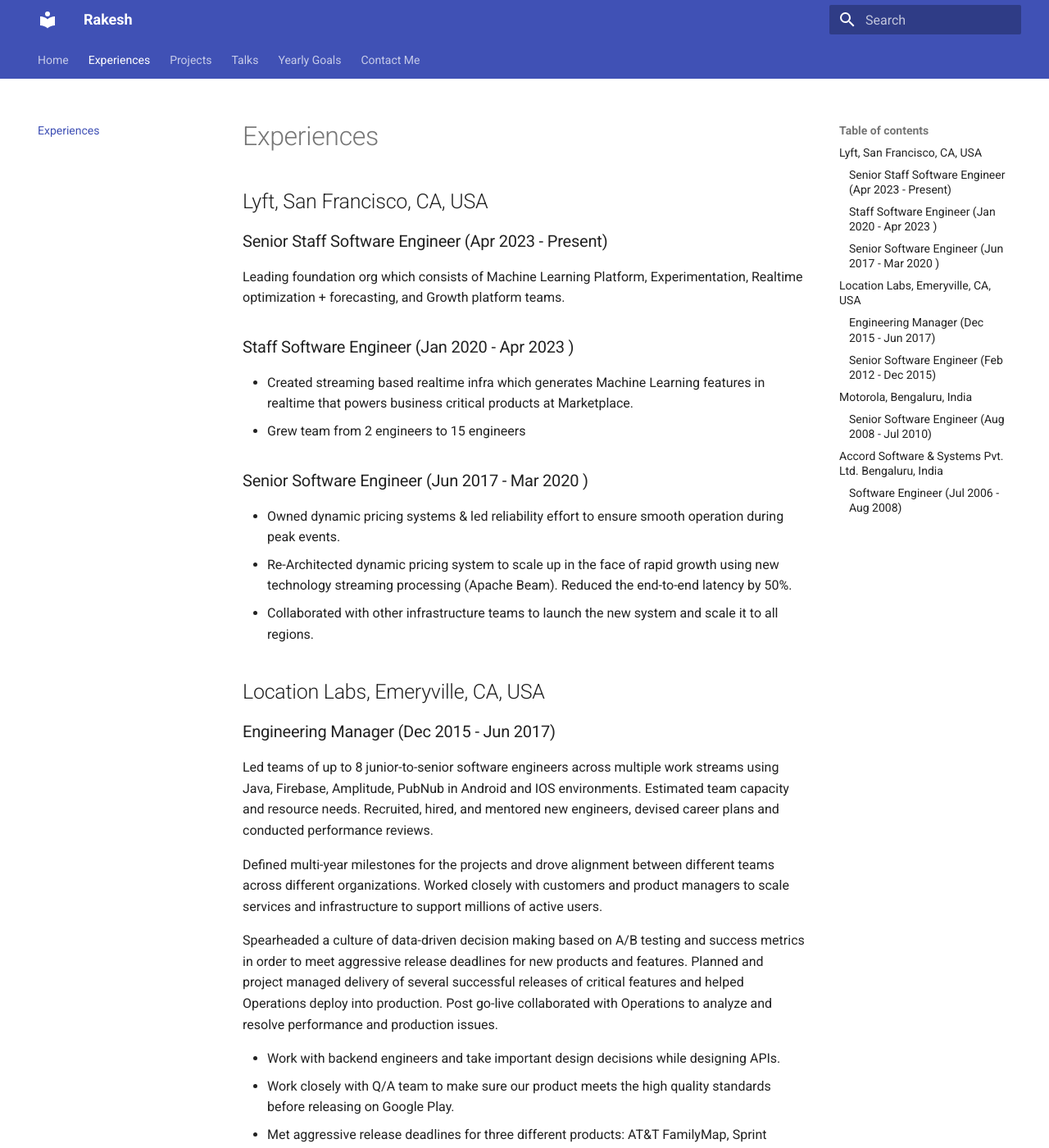
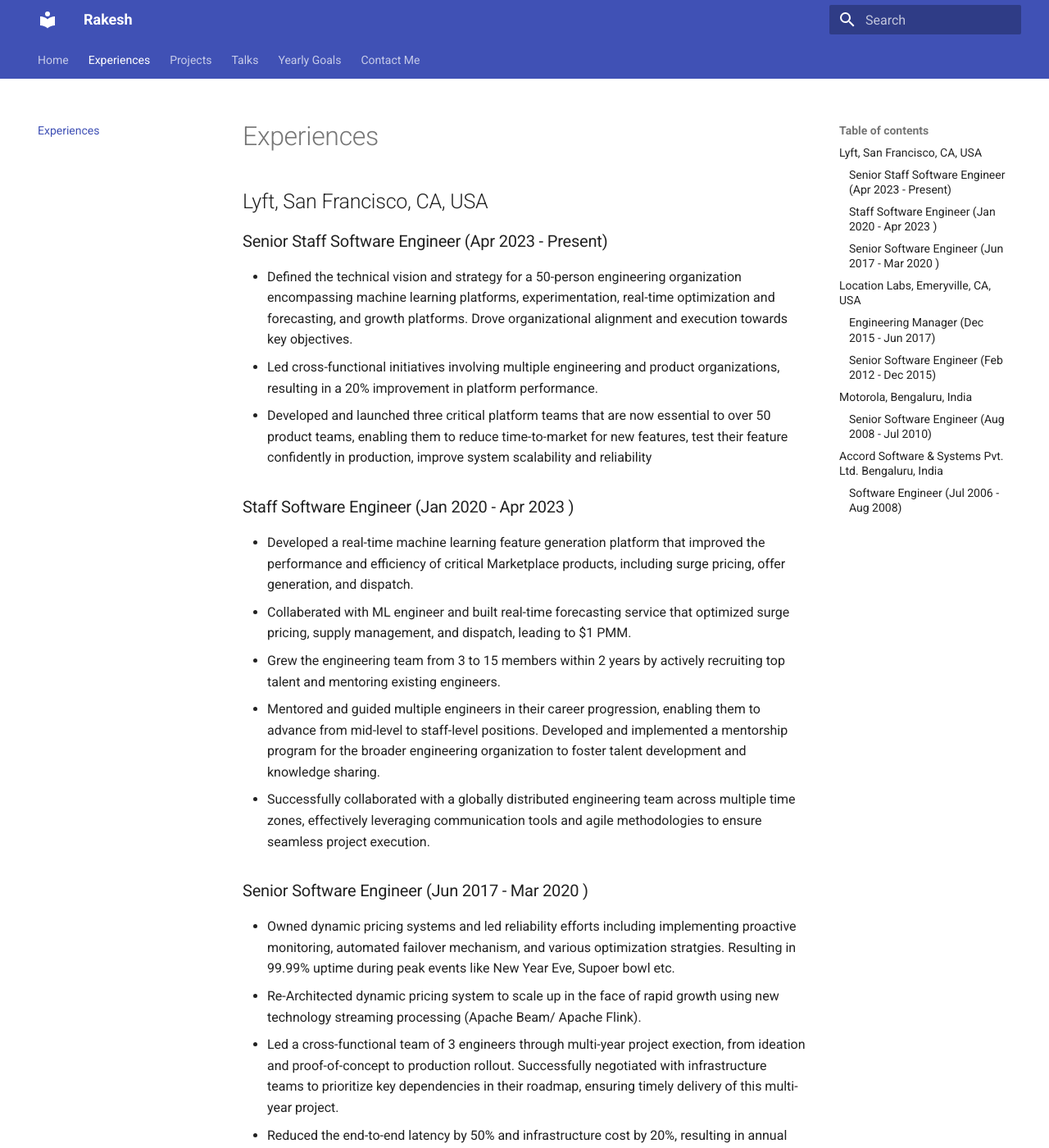
Before and after one commit to rakeshcusat/rakeshcusat.github.io, an MkDocs documentation site: the page built from docs/experiences.md, in a window 1280 px wide and 1400 px high. Shown: the whole window at 82% size. Built offline with MkDocs 1.6.1 and Material for MkDocs 9.7.7, drawn with Linux system fonts in a browser that asks for light colours; plug-ins that fetch from the network failed and are left out; some of the changed text lies outside the part shown.

Commit message:
update experience

```diff
--- a/docs/experiences.md
+++ b/docs/experiences.md
@@ -4,18 +4,24 @@
 
 ### Senior Staff Software Engineer (Apr 2023 - Present)
 
-Leading foundation org which consists of Machine Learning Platform, Experimentation, Realtime optimization + forecasting, and Growth platform teams.
+- Defined the technical vision and strategy for a 50-person engineering organization encompassing machine learning platforms, experimentation, real-time optimization and forecasting, and growth platforms. Drove organizational alignment and execution towards key objectives.
+- Led cross-functional initiatives involving multiple engineering and product organizations, resulting in a 20% improvement in platform performance.
+- Developed and launched three critical platform teams that are now essential to over 50 product teams, enabling them to reduce time-to-market for new features, test their feature confidently in production, improve system scalability and reliability
 
 ### Staff Software Engineer (Jan 2020 - Apr 2023 )
 
-- Created streaming based realtime infra which generates Machine Learning features in realtime that powers business critical products at Marketplace.
-- Grew team from 2 engineers to 15 engineers
+- Developed a real-time machine learning feature generation platform that improved the performance and efficiency of critical Marketplace products, including surge pricing, offer generation, and dispatch.
+- Collaberated with ML engineer and built real-time forecasting service that optimized surge pricing, supply management, and dispatch, leading to $1 PMM.
+- Grew the engineering team from 3 to 15 members within 2 years by actively recruiting top talent and mentoring existing engineers.
+- Mentored and guided multiple engineers in their career progression, enabling them to advance from mid-level to staff-level positions. Developed and implemented a mentorship program for the broader engineering organization to foster talent development and knowledge sharing.
+- Successfully collaborated with a globally distributed engineering team across multiple time zones, effectively leveraging communication tools and agile methodologies to ensure seamless project execution.
 
 ### Senior Software Engineer (Jun 2017 - Mar 2020 )
 
-- Owned dynamic pricing systems & led reliability effort to ensure smooth operation during peak events.
-- Re-Architected dynamic pricing system to scale up in the face of rapid growth using new technology streaming processing (Apache Beam). Reduced the end-to-end latency by 50%.
-- Collaborated with other infrastructure teams to launch the new system and scale it to all regions.
+- Owned dynamic pricing systems and led reliability efforts including implementing proactive monitoring, automated failover mechanism, and various optimization stratgies. Resulting in 99.99% uptime during peak events like New Year Eve, Supoer bowl etc.
+- Re-Architected dynamic pricing system to scale up in the face of rapid growth using new technology streaming processing (Apache Beam/ Apache Flink).
+- Led a cross-functional team of 3 engineers through multi-year project exection, from ideation and proof-of-concept to production rollout. Successfully negotiated with infrastructure teams to prioritize key dependencies in their roadmap, ensuring timely delivery of this multi-year project.
+- Reduced the end-to-end latency by 50% and infrastructure cost by 20%, resulting in annual savings of $1.2M.
 
 ## Location Labs, Emeryville, CA, USA
 
```
